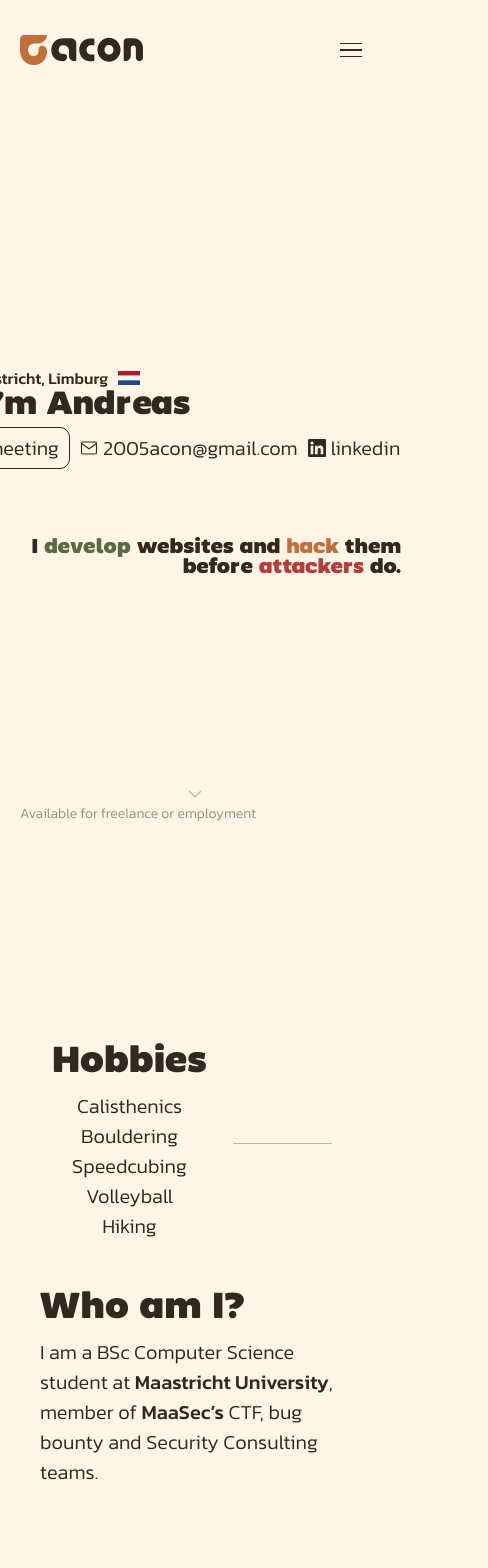
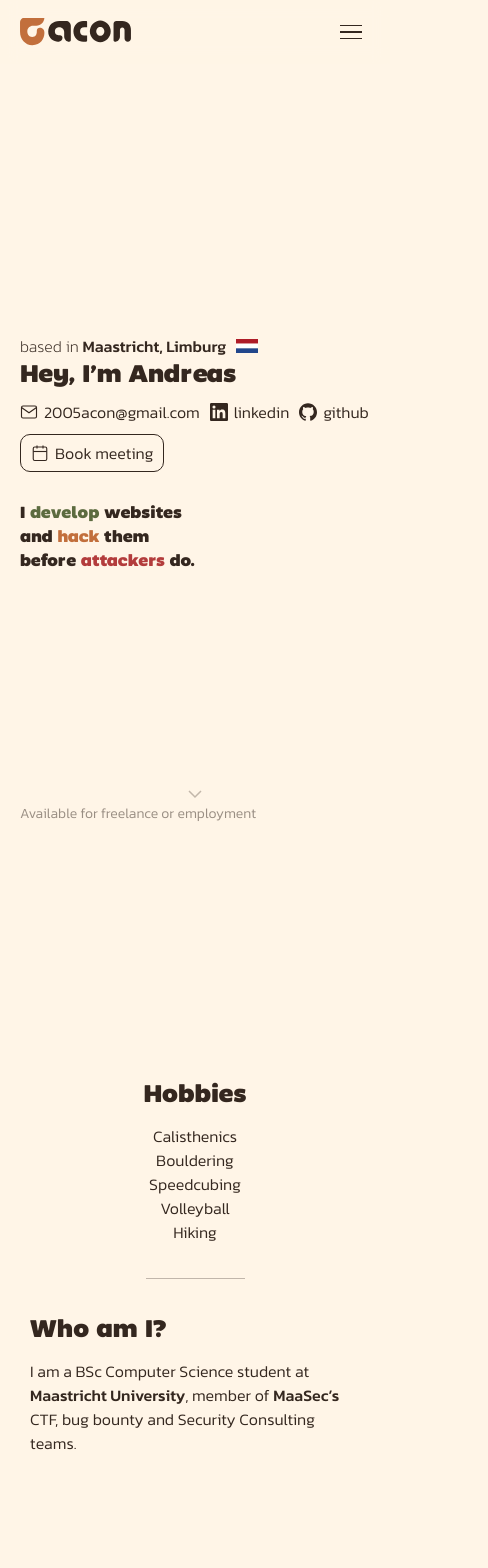
Before and after one commit to aconCS/web-portfolio, a React (Vite) app: page / in a window 390 px wide. Shown: the top 1568 px of the page, 488 px wide, since content can reach past the window. Built offline with nearby package versions, Linux system fonts and the light colour scheme.

Commit message:
Responsive UI optimizations

```diff
--- a/src/App.css
+++ b/src/App.css
@@ -1,7 +1,3 @@
 :root {
-  font-family: 'Kanit', system-ui, sans-serif;
   color: #34271f;
-  background-color: #fff5e7;
-  -webkit-font-smoothing: antialiased;
-  -moz-osx-font-smoothing: grayscale;
 }
--- a/src/App.tsx
+++ b/src/App.tsx
@@ -2,7 +2,6 @@ import { useCallback, useEffect, useRef, useState } from 'react';
 import { motion } from 'framer-motion';
 import TopNav from './components/TopNav';
 import Hero from './components/Hero';
-import SectionNav from './components/SectionNav';
 import Footer from './components/Footer';
 import AboutSection from './components/sections/AboutSection';
 import EducationSection from './components/sections/EducationSection';
@@ -22,17 +21,8 @@ const sections = [
 
 export default function App() {
   const [activeSection, setActiveSection] = useState('about');
-  const [isTooSmall, setIsTooSmall] = useState(false);
   const sectionRefs = useRef<Map<string, HTMLElement>>(new Map());
   const isClickScrolling = useRef(false);
-
-  useEffect(() => {
-    const mql = window.matchMedia('(max-width: 380px)');
-    setIsTooSmall(mql.matches);
-    const handler = (e: MediaQueryListEvent) => setIsTooSmall(e.matches);
-    mql.addEventListener('change', handler);
-    return () => mql.removeEventListener('change', handler);
-  }, []);
 
   const scrollToSection = useCallback((id: string) => {
     const el = sectionRefs.current.get(id);
@@ -40,9 +30,9 @@ export default function App() {
       isClickScrolling.current = true;
       el.scrollIntoView({ behavior: 'smooth' });
       setActiveSection(id);
-      setTimeout(() => {
+      window.addEventListener('scrollend', () => {
         isClickScrolling.current = false;
-      }, 800);
+      }, { once: true });
     }
   }, []);
 
@@ -74,37 +64,23 @@ export default function App() {
     [scrollToSection]
   );
 
-  if (isTooSmall) {
-    return (
-      <div className="bg-secondary-white text-primary-brown min-h-screen flex items-center justify-center px-[30px]">
-        <div className="text-center">
-          <p className="font-hitmo font-bold text-[32px] text-primary-brown">work in progress</p>
-          <p className="font-kanit font-light text-[16px] text-primary-brown/50 mt-[12px]">
-            this site isn&apos;t ready for your screen size yet.<br />
-            please view on a larger device.
-          </p>
-        </div>
-      </div>
-    );
-  }
-
   return (
     <div className="bg-secondary-white text-primary-brown selection:bg-accent-orange/20">
       <TopNav sections={sections} activeSection={activeSection} onNavClick={handleNavClick} />
 
-      <section className="min-h-screen flex flex-col items-center justify-center px-[20px] md:px-[40px] lg:px-[50px] pt-[100px] snap-start relative">
+      <section className="min-h-screen flex flex-col items-center justify-center px-5 md:px-10 lg:px-14 pt-16 md:pt-20 snap-start relative">
+        <div className="max-w-5xl w-full">
           <motion.div
             initial={{ opacity: 0, y: 20 }}
             whileInView={{ opacity: 1, y: 0 }}
             viewport={{ once: true }}
             transition={{ duration: 0.5 }}
-          className="flex flex-col items-center"
           >
             <Hero />
           </motion.div>
-        <div className="absolute inset-x-0 bottom-0 h-[160px] pointer-events-none" style={{ background: 'linear-gradient(to bottom, transparent 0%, #fff5e7 100%)' }} />
+        </div>
         <motion.div
-          className="absolute bottom-[40px] left-1/2 -translate-x-1/2"
+          className="absolute bottom-10 left-1/2 -translate-x-1/2"
           animate={{ y: [0, 8, 0] }}
           transition={{ duration: 1.6, repeat: Infinity, ease: 'easeInOut' }}
         >
@@ -114,16 +90,7 @@ export default function App() {
         </motion.div>
       </section>
 
-      <div className="flex px-[20px] md:px-[40px] lg:px-[50px] gap-[5px] md:gap-[10px]">
-        <aside className="sticky top-[100px] h-[calc(100vh-100px)] flex items-center shrink-0 hidden lg:flex">
-          <SectionNav
-            sections={sections}
-            activeSection={activeSection}
-            onSectionClick={handleNavClick}
-          />
-        </aside>
-
-        <div className="flex-1 min-w-0 px-[10px] md:px-[20px] lg:px-[30px]">
+      <div className="max-w-7xl mx-auto px-5 md:px-10 lg:px-14">
         {sections.map(({ id, component: Component }) => (
           <section
             key={id}
@@ -138,17 +105,17 @@ export default function App() {
               whileInView={{ opacity: 1 }}
               viewport={{ once: false, margin: '-25% 0px -25% 0px' }}
               transition={{ duration: 0.4 }}
+              className="w-full"
             >
               <Component />
             </motion.div>
           </section>
         ))}
       </div>
-      </div>
 
       <Footer />
 
-      <div className="fixed bottom-[20px] left-[20px] md:left-[40px] lg:left-[50px] z-40 font-kanit font-light text-[14px] md:text-[16px] text-primary-brown/50 leading-[normal] lg:hidden pointer-events-none">
+      <div className="fixed bottom-5 left-5 md:left-10 lg:left-14 z-40 font-kanit font-light text-sm md:text-base text-primary-brown/50 leading-normal pointer-events-none">
         Available for freelance or employment
       </div>
     </div>
--- a/src/components/Hero.tsx
+++ b/src/components/Hero.tsx
@@ -1,22 +1,11 @@
 export default function Hero() {
   return (
-    <div className="flex flex-col-reverse md:flex-row gap-[24px] items-center justify-center shrink-0">
-      <div className="w-[413px] shrink-0 flex justify-end max-w-full">
-        <p className="font-hitmo font-black text-[20px] md:text-[24px] lg:text-[28px] text-primary-brown text-right leading-[normal]">
-          I{' '}
-          <span className="text-accent-green">develop</span>
-          {' '}websites and{' '}
-          <span className="text-accent-orange">hack</span>
-          {' '}them before{' '}
-          <span className="text-accent-red">attackers</span>
-          {' '}do.
-        </p>
-      </div>
-      <div className="flex flex-col items-start shrink-0 w-[586px] max-w-full">
-        <div className="flex gap-[10px] items-center shrink-0">
+    <div className="flex flex-col md:flex-row-reverse gap-6 md:gap-8 items-start md:items-center justify-center">
+      <div className="flex flex-col items-start shrink-0 w-full md:max-w-[586px]">
+        <div className="flex gap-2.5 items-center shrink-0 flex-wrap">
           <p className="whitespace-nowrap">
-            <span className="font-kanit font-extralight text-[16px] leading-[normal] text-primary-brown">based in </span>
-            <span className="font-kanit font-medium text-[16px] leading-[normal] text-primary-brown">Maastricht, Limburg</span>
+            <span className="font-kanit font-extralight text-base leading-normal text-primary-brown">based in </span>
+            <span className="font-kanit font-medium text-base leading-normal text-primary-brown">Maastricht, Limburg</span>
           </p>
           <svg width="22" height="14" viewBox="0 0 22 14" className="shrink-0">
             <rect y="0" width="22" height="4.667" fill="#AE1C28" />
@@ -24,13 +13,47 @@ export default function Hero() {
             <rect y="9.333" width="22" height="4.667" fill="#21468B" />
           </svg>
         </div>
-        <p className="font-hitmo font-black text-[32px] md:text-[40px] lg:text-[48px] text-primary-brown leading-[normal] min-w-full">
+        <p className="font-hitmo font-black text-[clamp(24px,6vw,48px)] text-primary-brown leading-normal">
           Hey, I&rsquo;m Andreas
         </p>
-        <div className="flex flex-wrap gap-[10px] items-center py-[5px]">
+        <div className="flex flex-col gap-2.5 py-1.5">
+          <div className="flex gap-2.5 items-center">
+            <a
+              href="mailto:2005acon@gmail.com"
+              className="flex items-center gap-1.5 hover:opacity-70 transition-opacity"
+            >
+              <svg width="18" height="18" viewBox="0 0 24 24" fill="none" stroke="currentColor" strokeWidth="1.5" className="text-primary-brown shrink-0">
+                <path d="M4 4h16c1.1 0 2 .9 2 2v12c0 1.1-.9 2-2 2H4c-1.1 0-2-.9-2-2V6c0-1.1.9-2 2-2z" />
+                <polyline points="22,6 12,13 2,6" />
+              </svg>
+              <span className="font-kanit font-light text-base sm:text-xl text-primary-brown leading-normal whitespace-nowrap">2005acon@gmail.com</span>
+            </a>
+            <a
+              href="https://www.linkedin.com/in/aconworkcy"
+              target="_blank"
+              rel="noopener noreferrer"
+              className="flex items-center gap-1.5 hover:opacity-70 transition-opacity"
+            >
+              <svg width="18" height="18" viewBox="0 0 24 24" fill="currentColor" className="text-primary-brown shrink-0">
+                <path d="M20.447 20.452h-3.554v-5.569c0-1.328-.027-3.037-1.852-3.037-1.853 0-2.136 1.445-2.136 2.939v5.667H9.351V9h3.414v1.561h.046c.477-.9 1.637-1.85 3.37-1.85 3.601 0 4.267 2.37 4.267 5.455v6.286zM5.337 7.433a2.062 2.062 0 01-2.063-2.065 2.064 2.064 0 112.063 2.065zm1.782 13.019H3.555V9h3.564v11.452zM22.225 0H1.771C.792 0 0 .774 0 1.729v20.542C0 23.227.792 24 1.771 24h20.451C23.2 24 24 23.227 24 22.271V1.729C24 .774 23.2 0 22.222 0h.003z" />
+              </svg>
+              <span className="font-kanit font-light text-base sm:text-xl text-primary-brown leading-normal whitespace-nowrap">linkedin</span>
+            </a>
+            <a
+              href="https://www.github.com/aconcs"
+              target="_blank"
+              rel="noopener noreferrer"
+              className="flex items-center gap-1.5 hover:opacity-70 transition-opacity"
+            >
+              <svg width="18" height="18" viewBox="0 0 24 24" fill="currentColor" className="text-primary-brown shrink-0">
+                <path d="M12 .297c-6.63 0-12 5.373-12 12 0 5.303 3.438 9.8 8.205 11.385.6.113.82-.258.82-.577 0-.285-.01-1.04-.015-2.04-3.338.724-4.042-1.61-4.042-1.61C4.422 18.07 3.633 17.7 3.633 17.7c-1.087-.744.084-.729.084-.729 1.205.084 1.838 1.236 1.838 1.236 1.07 1.835 2.809 1.305 3.495.998.108-.776.417-1.305.76-1.605-2.665-.3-5.466-1.332-5.466-5.93 0-1.31.465-2.38 1.235-3.22-.135-.303-.54-1.523.105-3.176 0 0 1.005-.322 3.3 1.23.96-.267 1.98-.399 3-.405 1.02.006 2.04.138 3 .405 2.28-1.552 3.285-1.23 3.285-1.23.645 1.653.24 2.873.12 3.176.765.84 1.23 1.91 1.23 3.22 0 4.61-2.805 5.625-5.475 5.92.42.36.81 1.096.81 2.22 0 1.606-.015 2.896-.015 3.286 0 .315.21.69.825.57C20.565 22.092 24 17.592 24 12.297c0-6.627-5.373-12-12-12" />
+              </svg>
+              <span className="font-kanit font-light text-base sm:text-xl text-primary-brown leading-normal whitespace-nowrap">github</span>
+            </a>
+          </div>
           <a
             href="https://cal.eu/aconcs"
-            className="border border-primary-brown rounded-[10px] px-[10px] py-[5px] flex items-center gap-[5px] hover:bg-primary-brown/5 transition-colors"
+            className="border border-primary-brown rounded-[10px] px-2.5 py-1.5 flex items-center gap-1.5 hover:bg-primary-brown/5 transition-colors w-fit"
           >
             <svg width="18" height="18" viewBox="0 0 24 24" fill="none" stroke="currentColor" strokeWidth="1.5" className="text-primary-brown shrink-0">
               <rect x="3" y="4" width="18" height="18" rx="2" ry="2" />
@@ -38,41 +61,24 @@ export default function Hero() {
               <line x1="8" y1="2" x2="8" y2="6" />
               <line x1="3" y1="10" x2="21" y2="10" />
             </svg>
-            <span className="font-kanit font-light text-[20px] text-primary-brown leading-[normal]">Book meeting</span>
-          </a>
-          <a
-            href="mailto:2005acon@gmail.com"
-            className="flex items-center gap-[5px] hover:opacity-70 transition-opacity"
-          >
-            <svg width="18" height="18" viewBox="0 0 24 24" fill="none" stroke="currentColor" strokeWidth="1.5" className="text-primary-brown shrink-0">
-              <path d="M4 4h16c1.1 0 2 .9 2 2v12c0 1.1-.9 2-2 2H4c-1.1 0-2-.9-2-2V6c0-1.1.9-2 2-2z" />
-              <polyline points="22,6 12,13 2,6" />
-            </svg>
-            <span className="font-kanit font-light text-[20px] text-primary-brown leading-[normal]">2005acon@gmail.com</span>
-          </a>
-          <a
-            href="https://www.linkedin.com/in/aconworkcy"
-            target="_blank"
-            rel="noopener noreferrer"
-            className="flex items-center gap-[5px] hover:opacity-70 transition-opacity"
-          >
-            <svg width="18" height="18" viewBox="0 0 24 24" fill="currentColor" className="text-primary-brown shrink-0">
-              <path d="M20.447 20.452h-3.554v-5.569c0-1.328-.027-3.037-1.852-3.037-1.853 0-2.136 1.445-2.136 2.939v5.667H9.351V9h3.414v1.561h.046c.477-.9 1.637-1.85 3.37-1.85 3.601 0 4.267 2.37 4.267 5.455v6.286zM5.337 7.433a2.062 2.062 0 01-2.063-2.065 2.064 2.064 0 112.063 2.065zm1.782 13.019H3.555V9h3.564v11.452zM22.225 0H1.771C.792 0 0 .774 0 1.729v20.542C0 23.227.792 24 1.771 24h20.451C23.2 24 24 23.227 24 22.271V1.729C24 .774 23.2 0 22.222 0h.003z" />
-            </svg>
-            <span className="font-kanit font-light text-[20px] text-primary-brown leading-[normal]">linkedin</span>
-          </a>
-          <a
-            href="https://www.github.com/aconcs"
-            target="_blank"
-            rel="noopener noreferrer"
-            className="flex items-center gap-[5px] hover:opacity-70 transition-opacity"
-          >
-            <svg width="18" height="18" viewBox="0 0 24 24" fill="currentColor" className="text-primary-brown shrink-0">
-              <path d="M12 .297c-6.63 0-12 5.373-12 12 0 5.303 3.438 9.8 8.205 11.385.6.113.82-.258.82-.577 0-.285-.01-1.04-.015-2.04-3.338.724-4.042-1.61-4.042-1.61C4.422 18.07 3.633 17.7 3.633 17.7c-1.087-.744.084-.729.084-.729 1.205.084 1.838 1.236 1.838 1.236 1.07 1.835 2.809 1.305 3.495.998.108-.776.417-1.305.76-1.605-2.665-.3-5.466-1.332-5.466-5.93 0-1.31.465-2.38 1.235-3.22-.135-.303-.54-1.523.105-3.176 0 0 1.005-.322 3.3 1.23.96-.267 1.98-.399 3-.405 1.02.006 2.04.138 3 .405 2.28-1.552 3.285-1.23 3.285-1.23.645 1.653.24 2.873.12 3.176.765.84 1.23 1.91 1.23 3.22 0 4.61-2.805 5.625-5.475 5.92.42.36.81 1.096.81 2.22 0 1.606-.015 2.896-.015 3.286 0 .315.21.69.825.57C20.565 22.092 24 17.592 24 12.297c0-6.627-5.373-12-12-12" />
-            </svg>
-            <span className="font-kanit font-light text-[20px] text-primary-brown leading-[normal]">github</span>
+            <span className="font-kanit font-light text-base sm:text-xl text-primary-brown leading-normal whitespace-nowrap">Book meeting</span>
           </a>
         </div>
+      </div>
+      <div className="w-full md:max-w-[450px] shrink-0">
+        <p className="font-hitmo font-black text-[clamp(16px,3.5vw,28px)] text-primary-brown md:text-right leading-normal">
+          I{' '}
+          <span className="text-accent-green">develop</span>
+          {' '}websites
+          <br />
+          and{' '}
+          <span className="text-accent-orange">hack</span>
+          {' '}them
+          <br />
+          before{' '}
+          <span className="text-accent-red">attackers</span>
+          {' '}do.
+        </p>
       </div>
     </div>
   );
--- a/src/components/TopNav.tsx
+++ b/src/components/TopNav.tsx
@@ -17,26 +17,26 @@ export default function TopNav({ sections, activeSection, onNavClick }: TopNavPr
   const [menuOpen, setMenuOpen] = useState(false);
 
   return (
-    <nav className="fixed top-0 left-0 right-0 z-50 flex items-center justify-between px-[20px] md:px-[50px] lg:px-[80px] py-[10px] h-[100px] bg-secondary-white/80 backdrop-blur-sm">
+    <nav className="fixed top-0 left-0 right-0 z-50 flex items-center justify-between px-5 md:px-10 lg:px-14 py-2.5 h-16 md:h-20 bg-secondary-white/80 backdrop-blur-sm">
       <button
         onClick={() => onNavClick('about')}
-        className="h-[31px] w-[123px] shrink-0 relative cursor-pointer"
+        className="h-7 md:h-8 w-auto shrink-0 cursor-pointer"
         aria-label="Home"
       >
         <img src={logotypeSvg} alt="" className="h-full w-auto object-contain" />
       </button>
 
-      <div className="hidden lg:flex items-center font-kanit font-light text-[20px] text-primary-brown leading-[normal] shrink-0">
-        Available for freelance or employment
-      </div>
-
-      <div className="hidden md:flex lg:hidden items-center font-kanit text-[18px] text-primary-brown leading-[normal] shrink-0">
+      <div className="hidden md:flex items-center font-kanit text-3xl text-primary-brown leading-normal shrink-0">
         {sections.map((section, i) => (
           <span key={section.id}>
             {i > 0 && <span className="mx-1 shrink-0 font-light opacity-50">.</span>}
             <button
               onClick={() => onNavClick(section.id)}
-              className={`whitespace-nowrap cursor-pointer hover:opacity-100 ${activeSection === section.id ? 'font-black text-[20px]' : 'font-light opacity-50'}`}
+              className={`whitespace-nowrap cursor-pointer hover:opacity-100 transition-opacity ${
+                activeSection === section.id
+                  ? 'font-black opacity-100'
+                  : 'font-light opacity-50'
+              }`}
             >
               {section.label}
             </button>
@@ -69,7 +69,7 @@ export default function TopNav({ sections, activeSection, onNavClick }: TopNavPr
       <AnimatePresence>
         {menuOpen && (
           <motion.div
-            className="fixed inset-0 top-[100px] bg-secondary-white z-40 flex flex-col items-center justify-center gap-[30px]"
+            className="fixed inset-0 top-full bg-secondary-white z-40 flex flex-col items-center justify-center gap-8"
             initial={{ opacity: 0 }}
             animate={{ opacity: 1 }}
             exit={{ opacity: 0 }}
@@ -82,10 +82,10 @@ export default function TopNav({ sections, activeSection, onNavClick }: TopNavPr
                   onNavClick(section.id);
                   setMenuOpen(false);
                 }}
-                className={`font-kanit leading-[normal] cursor-pointer select-none ${
+                className={`font-kanit leading-normal cursor-pointer select-none ${
                   activeSection === section.id
-                    ? 'font-black text-[28px] text-primary-brown'
-                    : 'font-light text-[24px] text-primary-brown opacity-60'
+                    ? 'font-black text-2xl sm:text-3xl text-primary-brown'
+                    : 'font-light text-xl sm:text-2xl text-primary-brown opacity-60'
                 }`}
                 initial={{ opacity: 0, y: 10 }}
                 animate={{ opacity: 1, y: 0 }}
--- a/src/components/sections/AboutSection.tsx
+++ b/src/components/sections/AboutSection.tsx
@@ -1,28 +1,21 @@
 export default function AboutSection() {
   return (
     <div className="flex flex-1 items-center justify-center min-w-0">
-      <div className="flex flex-col lg:flex-row gap-[30px] items-center">
-        <div className="flex items-center">
-          <div className="flex flex-col gap-[10px] items-center p-[10px] text-primary-brown">
-            <p className="font-hitmo font-black text-[36px] leading-[normal]">Hobbies</p>
-            <div className="flex flex-col font-kanit font-light text-[20px] text-center leading-[normal]">
-              <p className="mb-0">Calisthenics</p>
-              <p className="mb-0">Bouldering</p>
-              <p className="mb-0">Speedcubing</p>
-              <p className="mb-0">Volleyball</p>
-              <p>Hiking</p>
-            </div>
-          </div>
-          <div className="hidden lg:flex items-center justify-center w-0 h-[99px] mx-4">
-            <div className="rotate-90 w-[99px] h-0 border-t border-primary-brown/30" />
-          </div>
-          <div className="flex lg:hidden items-center justify-center w-full h-0 mx-4 my-[10px]">
-            <div className="w-[99px] h-0 border-t border-primary-brown/30" />
+      <div className="flex flex-col lg:flex-row gap-6 lg:gap-12 items-center">
+        <div className="flex flex-col gap-2.5 items-center p-2.5 text-primary-brown">
+          <p className="font-hitmo font-black text-[clamp(24px,5vw,36px)] leading-normal">Hobbies</p>
+          <div className="flex flex-col font-kanit font-light text-base sm:text-xl text-center leading-normal">
+            <p>Calisthenics</p>
+            <p>Bouldering</p>
+            <p>Speedcubing</p>
+            <p>Volleyball</p>
+            <p>Hiking</p>
           </div>
         </div>
-        <div className="flex flex-col gap-[10px] items-start p-[10px]">
-          <p className="font-hitmo font-black text-[36px] text-primary-brown whitespace-nowrap leading-[normal]">Who am I?</p>
-          <div className="flex flex-col font-kanit font-light justify-center max-w-[560px] text-[20px] text-primary-brown leading-[normal]">
+        <div className="w-[99px] h-px lg:w-px lg:h-[99px] bg-primary-brown/30 shrink-0" />
+        <div className="flex flex-col gap-2.5 items-start p-2.5">
+          <p className="font-hitmo font-black text-[clamp(24px,5vw,36px)] text-primary-brown leading-normal">Who am I?</p>
+          <div className="flex flex-col font-kanit font-light justify-center max-w-[560px] text-base sm:text-xl text-primary-brown leading-normal">
             <p>
               I am a BSc Computer Science student at{' '}
               <span className="font-kanit font-medium">Maastricht University</span>
--- a/src/components/sections/DesignsSection.tsx
+++ b/src/components/sections/DesignsSection.tsx
@@ -1,7 +1,7 @@
 export default function DesignsSection() {
   return (
     <div className="flex flex-1 items-center justify-center min-w-0">
-      <p className="font-kanit font-extralight text-[16px] text-primary-brown whitespace-nowrap">
+      <p className="font-kanit font-extralight text-[clamp(14px,2vw,16px)] text-primary-brown">
         patience...
       </p>
     </div>
--- a/src/index.css
+++ b/src/index.css
@@ -184,28 +184,27 @@
   --color-accent-green: #5c6b3f;
   --color-accent-orange: #c26f3c;
   --color-accent-red: #b33c3c;
+  --spacing-page-x: clamp(16px, 5vw, 80px);
 }
 
 html {
   height: 100%;
-}
-
-body {
-  margin: 0;
-  padding: 0;
-  height: 100%;
-  background-color: #fff5e7;
-  font-family: 'Kanit', sans-serif;
-  overflow: auto;
-}
-
-html {
   scroll-snap-type: y mandatory;
   scrollbar-width: none;
 }
 
 html::-webkit-scrollbar {
   display: none;
+}
+
+body {
+  margin: 0;
+  padding: 0;
+  min-height: 100%;
+  background-color: #fff5e7;
+  font-family: 'Kanit', sans-serif;
+  -webkit-font-smoothing: antialiased;
+  -moz-osx-font-smoothing: grayscale;
 }
 
 body::-webkit-scrollbar {
@@ -225,5 +224,5 @@ body::-webkit-scrollbar {
 }
 
 #root {
-  height: 100%;
+  min-height: 100%;
 }
```
Also changed, not shown: src/components/Footer.tsx (+5 -7 lines), src/components/sections/CTFSection.tsx (+16 -16 lines), src/components/sections/EducationSection.tsx (+20 -20 lines), src/components/sections/PicsSection.tsx (+10 -8 lines), src/components/sections/ToolsSection.tsx (+5 -5 lines). Lines whose indentation alone changed are shown as unchanged.
